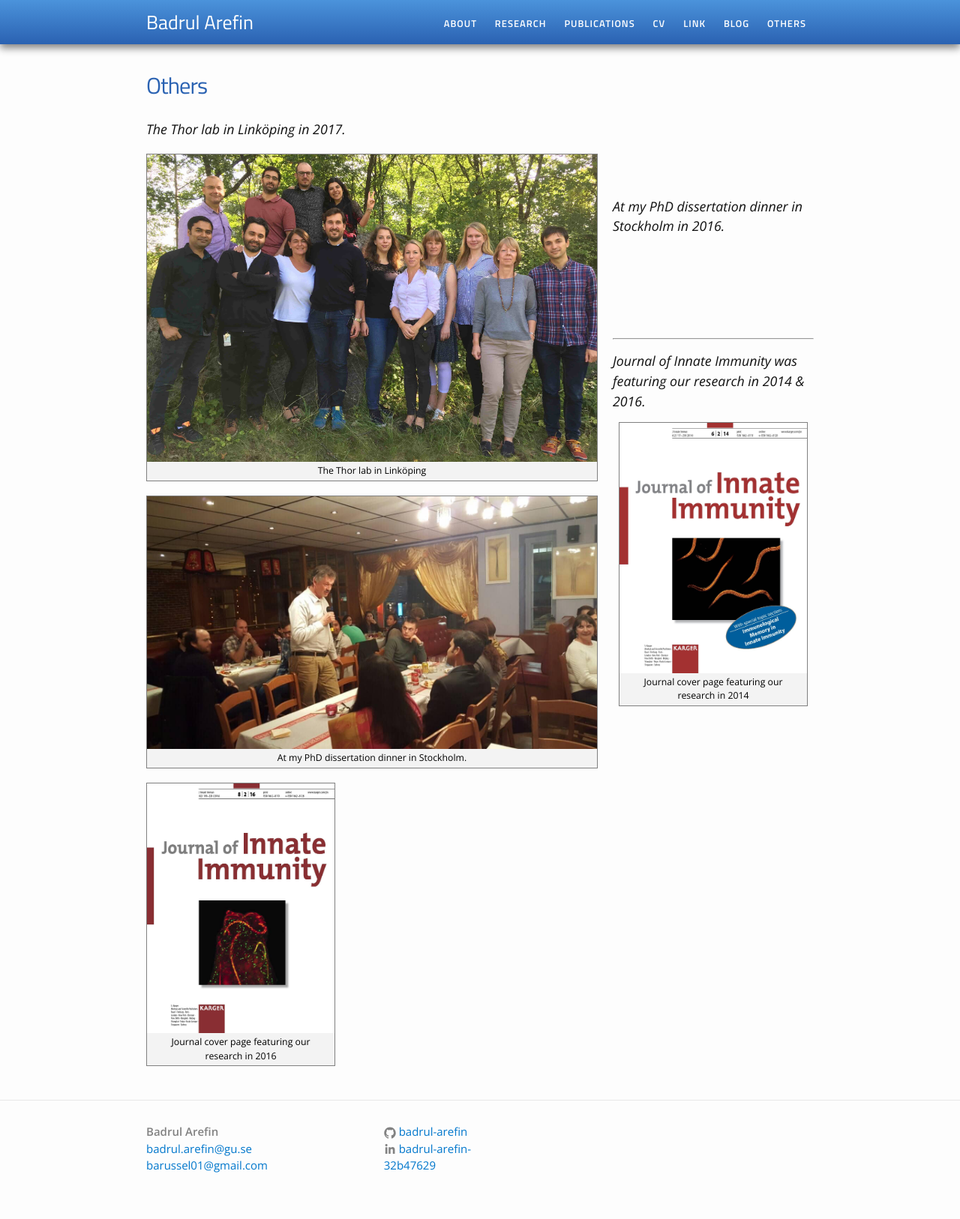
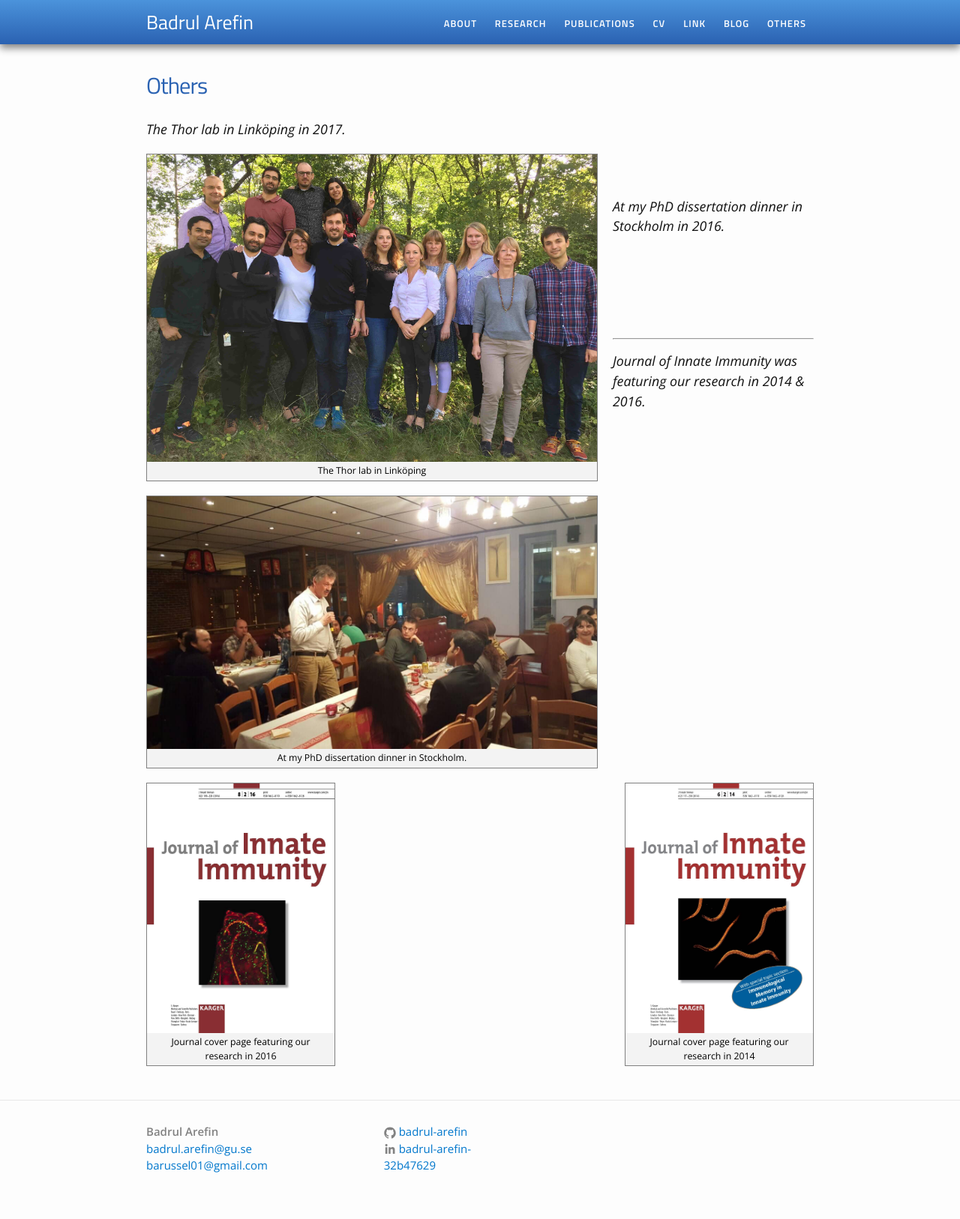
Before and after one commit to Badrul-Arefin/badrul-arefin.github.io, a Jekyll site: the page built from Others/others.md, in a window 1280 px wide. Shown: the whole page at 75% size. Built offline with Jekyll 4.4.1, drawn with Linux system fonts in a browser that asks for light colours.

Commit message:
Update others.md

```diff
--- a/Others/others.md
+++ b/Others/others.md
@@ -20,4 +20,4 @@ permalink: /others/
 ### Journal of Innate Immunity was featuring our research in 2014 & 2016.
 {% include image.html url="/images/Front_JII_2.jpg" caption="Journal cover page featuring our research in 2016" width=250 align="left" %}
 
-{% include image.html url="/images/Front_JII_1.jpg" caption="Journal cover page featuring our research in 2014" width=250 align="center" %} <br><br>
+{% include image.html url="/images/Front_JII_1.jpg" caption="Journal cover page featuring our research in 2014" width=250 align="right" %} <br><br>
```
